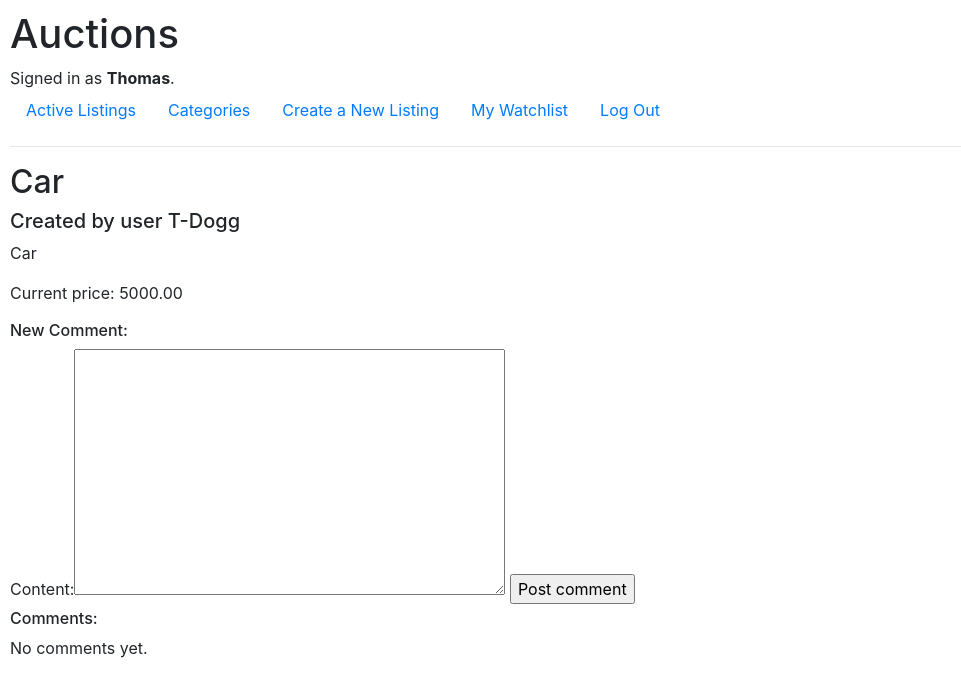
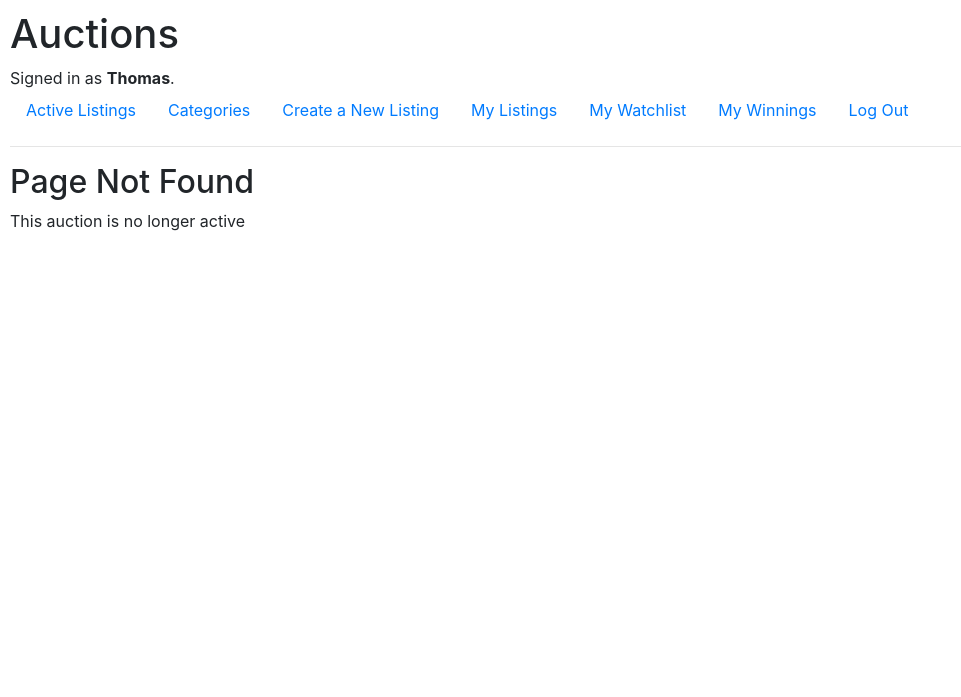
Before and after one commit to T-Dogg-PO/cs50_commerce_project, a Django app: page /listing/2 in a window 1280 px wide. Shown: the top 697 px of the page, without its empty margins (0-961 px from the left). Run offline with Django 3.2, Linux system fonts and the light colour scheme; a user stored in the database is signed in; data comes from the database, SQL or seed files in the repository; both versions use the stored data as it was after the commit; some libraries are stand-ins or nearby versions.

Commit message:
Adding lists for a users winnings and created listings. Tidying up comments and finishing outstanding functionality

```diff
--- a/auctions/models.py
+++ b/auctions/models.py
@@ -22,27 +22,27 @@ class AuctionListing(models.Model):
     name = models.CharField(max_length=128, blank=False)  # Name of the listing is a CharField, max length allowed 128 characters
     description = models.TextField(blank=False)  # Item description is a text field with undefined length for now
     price = models.DecimalField(max_digits=8, decimal_places=2, blank=False)  # Starting bid with 2dp, up to 1 Million
-    current_highest_bidder = models.ForeignKey(settings.AUTH_USER_MODEL, on_delete=models.CASCADE, null=True, related_name="current_highest_bidder")
+    current_highest_bidder = models.ForeignKey(settings.AUTH_USER_MODEL, on_delete=models.CASCADE, null=True, related_name="current_highest_bidder") # For storing the user who has the highest bid currently
     image_link = models.URLField(blank=True)  # Optional field for image link URL
     category = models.CharField(max_length=128, blank=True, null=True)  # Category will be its own class so that admin users can add mroe categories if needed
-    user = models.ForeignKey(settings.AUTH_USER_MODEL, on_delete=models.CASCADE, default=1)
-    active = models.BooleanField(default=True)
-    winner = models.ForeignKey(settings.AUTH_USER_MODEL, on_delete=models.CASCADE, blank=True, null=True, related_name="winner")
+    user = models.ForeignKey(settings.AUTH_USER_MODEL, on_delete=models.CASCADE, default=1) # The user who creates and owns this listing
+    active = models.BooleanField(default=True) # Boolean field to show if this listing is active or not
+    winner = models.ForeignKey(settings.AUTH_USER_MODEL, on_delete=models.CASCADE, blank=True, null=True, related_name="winner") # For storing who wins the auction once it closes
 
     # When this listing is displayed on the site, show the name as a default
     def __str__(self):
         return self.name
 
-    #
+    # Gives a direct link to view on site when editing these listings in the admin panel. If anyone has a better description for what this does, please let me know! I am a bit confused.
     def get_absolute_url(self):
         return reverse('')
 
 
 # Implement model for bids
 class Bid(models.Model):
-    bidder = models.ForeignKey(settings.AUTH_USER_MODEL, on_delete=models.CASCADE, default=1)# Get the name of the user making a new bid
-    listing = models.ForeignKey(AuctionListing, on_delete=models.CASCADE, default=1)
-    price = models.DecimalField(max_digits=8, decimal_places=2, blank=False)  # Store the value of the new bid
+    bidder = models.ForeignKey(settings.AUTH_USER_MODEL, on_delete=models.CASCADE, default=1) # Get the name of the user making a new bid
+    listing = models.ForeignKey(AuctionListing, on_delete=models.CASCADE, default=1) # Link to the listing table
+    price = models.DecimalField(max_digits=8, decimal_places=2, blank=False) # Store the value of the new bid
 
     def __str__(self):
         return '%s - %s' % (self.listing.name, self.price)
@@ -50,10 +50,10 @@ class Bid(models.Model):
 
 # Implement model for comments
 class Comment(models.Model):
-    listing = models.ForeignKey(AuctionListing, on_delete=models.CASCADE, related_name="comments")
-    commentor = models.ForeignKey(settings.AUTH_USER_MODEL, on_delete=models.CASCADE, default=1)  # Get the name of the user creating the comment
-    content = models.TextField(blank=False)
-    date_added = models.DateTimeField(auto_now_add=True)
+    listing = models.ForeignKey(AuctionListing, on_delete=models.CASCADE, related_name="comments") # Link to the listing table
+    commentor = models.ForeignKey(settings.AUTH_USER_MODEL, on_delete=models.CASCADE, default=1) # Get the name of the user creating the comment
+    content = models.TextField(blank=False) # The body of the comment
+    date_added = models.DateTimeField(auto_now_add=True) # The date and time of the comment creation
 
     def __str__(self):
         return '%s - %s' % (self.listing.name, self.commentor)
--- a/auctions/templates/auctions/categories.html
+++ b/auctions/templates/auctions/categories.html
@@ -6,7 +6,7 @@
     <ul>
     {% for category in cats %}
         <li class="nav-item">
-                <a class="nav-link" href="{% url 'category' category|slugify %}">{{ category }}</a>
+                <a class="nav-link" href="{% url 'category' category %}">{{ category }}</a>
         </li>
     {% endfor %}
     </ul>
--- /dev/null
+++ b/auctions/templates/auctions/error.html
@@ -0,0 +1,8 @@
+{% extends "auctions/layout.html" %}
+
+{% block body %}
+    <h2>Page Not Found</h2>
+
+    {{ error }}
+
+{% endblock %}
--- a/auctions/templates/auctions/index.html
+++ b/auctions/templates/auctions/index.html
@@ -7,6 +7,12 @@
         <ul>
             <li class="nav-item">
                     <a class="nav-link" href="{% url 'listing' listing.pk %}">{{ listing.name }}</a>
+                    {{ listing.description }}
+                    <br>{{ listing.price }}
+                    <br>{% if listing.image_link %}
+                            <img src="{{ listing.image_link }}" alt="{{ listing.name }} image">
+                        {% endif %}
+                    <br><br><br>
             </li>
         </ul>
     {% endfor %}
--- a/auctions/templates/auctions/layout.html
+++ b/auctions/templates/auctions/layout.html
@@ -28,7 +28,13 @@
                     <a class="nav-link" href="{% url 'create' %}">Create a New Listing</a>
                 </li>
                 <li class="nav-item">
+                    <a class="nav-link" href="{% url 'my_listings' %}">My Listings</a>
+                </li>
+                <li class="nav-item">
                     <a class="nav-link" href="{% url 'watchlist' %}">My Watchlist</a>
+                </li>
+                <li class="nav-item">
+                    <a class="nav-link" href="{% url 'winnings' %}">My Winnings</a>
                 </li>
                 <li class="nav-item">
                     <a class="nav-link" href="{% url 'logout' %}">Log Out</a>
--- a/auctions/urls.py
+++ b/auctions/urls.py
@@ -16,5 +16,7 @@ urlpatterns = [
     path("watchlist", views.watchlist, name="watchlist"),
     path("watchlist_add/<int:listing_id>", views.watchlist_add, name="watchlist_add"),
     path("watchlist_remove/<int:listing_id>", views.watchlist_remove, name="watchlist_remove"),
-    path("winner/<int:listing_id>", views.winner, name="winner")
+    path("winner/<int:listing_id>", views.winner, name="winner"),
+    path("winnings", views.winnings, name="winnings"),
+    path("my_listings", views.my_listings, name="my_listings")
 ]
--- a/auctions/views.py
+++ b/auctions/views.py
@@ -77,6 +77,7 @@ def create(request):
 
         return redirect('index')
 
+    # Otherwise, return the create new listing form
     else:
         return render(request, "auctions/create.html", {
             "create_form": Create()
@@ -85,8 +86,24 @@ def create(request):
 
 # Method for viewing a listing's details
 def listing(request, listing_id):
+    # Get the listing in question from the database
     current_listing = AuctionListing.objects.get(id=listing_id)
 
+    # Perform checks to see if this listing is active or not. If a user who is not the owner or winner of a closed auction tries to access
+    # the page (e.g. through a direct link), display an error instead
+    if current_listing.winner is not None:
+        if current_listing.active == False and request.user.id != current_listing.winner.id and request.user.id != current_listing.user.id:
+            return render(request, "auctions/error.html", {
+                "error": "This auction is no longer active"
+            })
+    else:
+        if current_listing.active == False and request.user.id != current_listing.user.id:
+            return render(request, "auctions/error.html", {
+                "error": "This auction is no longer active"
+            })
+
+    # Check if the user is authenticated and if the listing exists on their watchlist. Display HTML differently depending
+    # on watchlist options
     if request.user.is_authenticated:
         if Watchlist.objects.filter(user=request.user, listing=listing_id).exists():
             return render(request, "auctions/listing.html", {
@@ -111,20 +128,36 @@ def listing(request, listing_id):
     })
 
 
+# Method for showing all the listings a user has created
+def my_listings(request):
+    if AuctionListing.objects.filter(user=request.user).exists():
+        return render(request, "auctions/my_listings.html", {
+            "my_listings": AuctionListing.objects.filter(user=request.user)
+        })
+
+    return render(request, "auctions/my_listings.html", {
+        "my_listings": None
+    })
+
 # Method for placing a new bid on a current listing
 def new_bid(request, listing_id):
+    # If method is post, store the submitted data in bid_form
     if request.method == "POST":
         bid_form = Bid_Form(request.POST)
 
+        # Check if the form is valid
         if bid_form.is_valid():
+            # Get information about the listing in question and the sumbitted new bid
             current_listing = AuctionListing.objects.get(id=listing_id)
             current_price = current_listing.price
 
             bid_price = bid_form.cleaned_data["price"]
 
+            # Validate that the new bid is higher than the old price
             if bid_price <= current_price:
                 messages.error(request, 'Error: New bid must be higher than the current highest bid')
                 return redirect('listing', listing_id)
+            # If yes, save all the data to the database and return to the listing page
             else:
                 bid = Bid()
                 bid.listing = current_listing
@@ -141,9 +174,11 @@ def new_bid(request, listing_id):
 # Method for creating a new comment on a listing
 @login_required
 def new_comment(request, listing_id):
+    # If method is post, store submitted data in comment_form
     if request.method == "POST":
         comment_form = Comment_Form(request.POST)
 
+        # If data is valid, save all the comment details in a Comment model
         if comment_form.is_valid():
             current_listing = AuctionListing.objects.get(id=listing_id)
             comment = Comment()
@@ -152,6 +187,7 @@ def new_comment(request, listing_id):
             comment.commentor = request.user
             comment.save()
 
+            # Return to the listing page
             return listing(request, listing_id)
 
     return listing(request, listing_id)
@@ -170,23 +206,19 @@ def categories(request):
 
 # Method for displaying all of the listings under a specific category
 def category(request, cat):
-    list_of_listings = []
-    for individual_listing in AuctionListing.objects.all():
-        if individual_listing.category == cat:
-            list_of_listings.append(individual_listing)
-
     return render(request, "auctions/category.html", {
         "category": cat,
-        "list_of_listings": list_of_listings
+        "list_of_listings": AuctionListing.objects.filter(category=cat)
     })
 
 
 # Method for viewing a users watchlist
 @login_required
 def watchlist(request):
-    if Watchlist.objects.filter(user=request.user).exists():
+    # Check for Watchlist objects to exist for a user, and check that they are still active
+    if Watchlist.objects.filter(user=request.user, listing__active=True).exists():
         return render(request, "auctions/watchlist.html", {
-            "watchlist": Watchlist.objects.filter(user=request.user)
+            "watchlist": Watchlist.objects.filter(user=request.user, listing__active=True)
         })
 
     return render(request, "auctions/watchlist.html", {
@@ -226,6 +258,19 @@ def winner(request, listing_id):
     current_listing.save()
 
     return listing(request, listing_id)
+
+
+# Method for seeing auctions that you have won
+@login_required
+def winnings(request):
+    if AuctionListing.objects.filter(winner=request.user).exists():
+        return render(request, "auctions/winnings.html", {
+            "winnings": AuctionListing.objects.filter(winner=request.user)
+        })
+
+    return render(request, "auctions/winnings.html", {
+        "winnings": None
+    })
 
 
 def login_view(request):
```
Also changed, not shown: auctions/templates/auctions/category.html (+5 -3 lines), auctions/templates/auctions/my_listings.html (added, +20 -0 lines), auctions/templates/auctions/watchlist.html (+7 -5 lines), auctions/templates/auctions/winnings.html (added, +20 -0 lines), db.sqlite3 (added).
